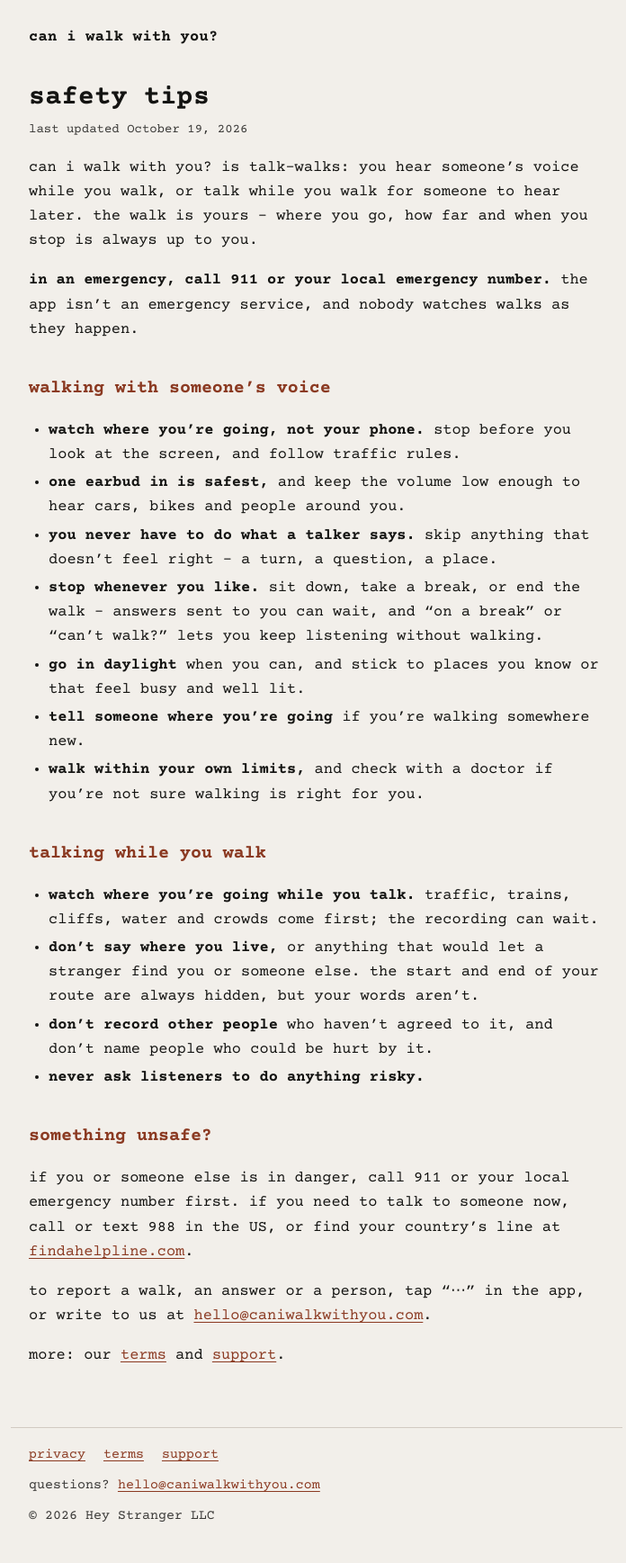
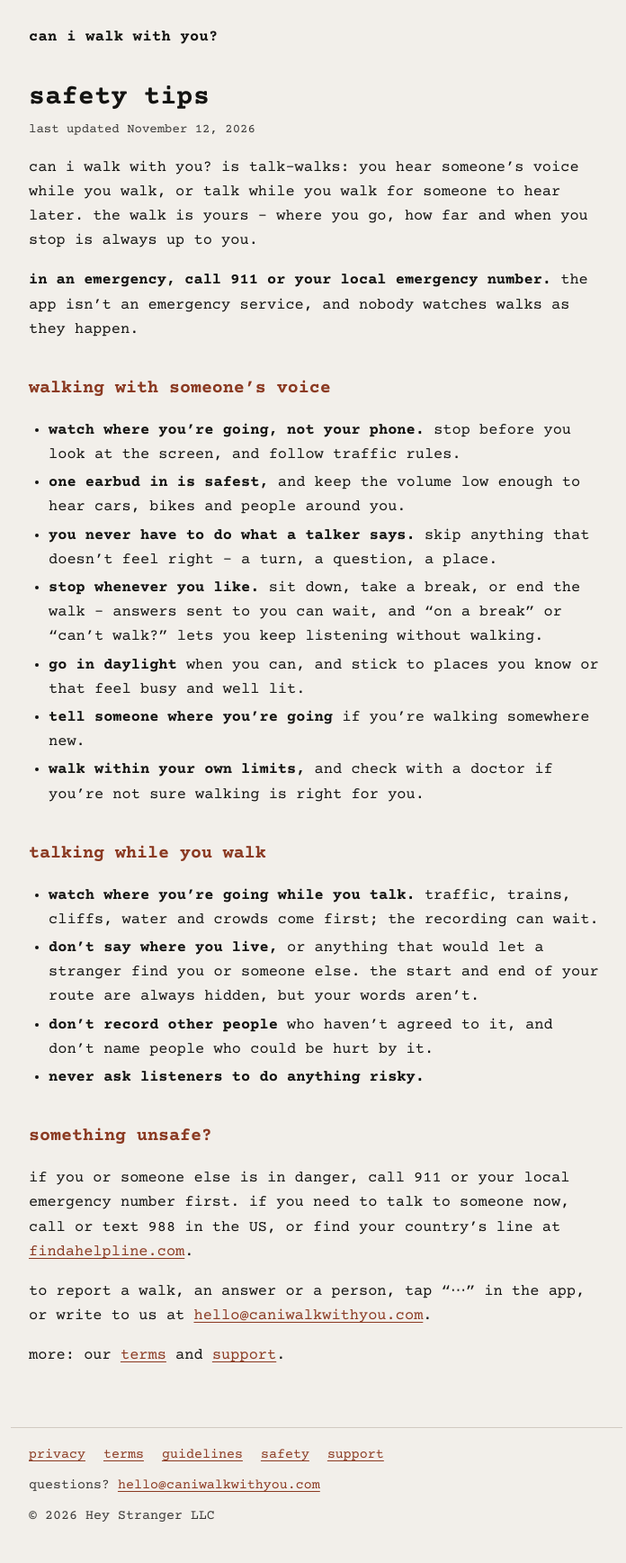
Before and after one commit to thorayaaa/caniwalkwithyou-site, a Jekyll site: the page built from safety.md, in a window 1280 px wide. Shown: the whole page at 90% size, without its empty margins (288-984 px from the left). Built offline with Jekyll 4.4.1, drawn with Linux system fonts in a browser that asks for light colours.

Commit message:
Home page and every page's footer for launch: the line is "walk with a stranger's voice in your ears." (was "the app where you walk a stranger's route." - the old route version), also the pages' default description; the footer links privacy, terms, guidelines, safety and support; minimum age 18 (was 13) and last updated November 12, 2026 in _config.yml. "coming soon to the App Store" stays until the app is approved. (ciwwy Batch CZ)
Co-Authored-By: Claude Opus 5.5 <noreply@anthropic.com>

```diff
--- a/_config.yml
+++ b/_config.yml
@@ -1,7 +1,7 @@
 # The site's settings. Change the contact email HERE - every page reads it.
 title: can i walk with you?
 contact_email: hello@caniwalkwithyou.com
-last_updated: October 19, 2026
+last_updated: November 12, 2026
 
 # The report email's "hide it now" / "un-hide it" pages send their button here
 # (the report-review Edge Function). Nothing else on the site uses it.
@@ -11,7 +11,7 @@ review_function: https://pencwliltbpwagjteugt.supabase.co/functions/v1/report-re
 # pages simply leave these out - nothing half-written ever shows.
 operator_name: "Hey Stranger LLC"
 operator_kind: "a California limited liability company"
-minimum_age: "13"
+minimum_age: "18"
 governing_law: "the State of California"
 
 # Plain pages, no plugins, nothing that tracks anyone.
--- a/_layouts/default.html
+++ b/_layouts/default.html
@@ -4,7 +4,7 @@
   <meta charset="utf-8">
   <meta name="viewport" content="width=device-width, initial-scale=1">
   <title>{% if page.title %}{{ page.title }} · {% endif %}{{ site.title }}</title>
-  <meta name="description" content="{{ page.description | default: 'the app where you walk a stranger’s route.' }}">
+  <meta name="description" content="{{ page.description | default: 'walk with a stranger’s voice in your ears.' }}">
   <link rel="icon" href="/assets/icon.png">
   <link rel="apple-touch-icon" href="/assets/icon.png">
   <link rel="stylesheet" href="/assets/style.css">
@@ -23,6 +23,8 @@
     <nav>
       <a href="/privacy/">privacy</a>
       <a href="/terms/">terms</a>
+      <a href="/guidelines/">guidelines</a>
+      <a href="/safety/">safety</a>
       <a href="/support/">support</a>
     </nav>
     <p>questions? <a href="mailto:{{ site.contact_email }}">{{ site.contact_email }}</a></p>
--- a/index.html
+++ b/index.html
@@ -4,5 +4,5 @@ kind: home
 ---
 <img src="/assets/icon.png" alt="the can i walk with you? app icon">
 <h1>can i walk with you?</h1>
-<p class="line">the app where you walk a stranger&rsquo;s route.</p>
+<p class="line">walk with a stranger&rsquo;s voice in your ears.</p>
 <p class="soon">coming soon to the App Store</p>
```
Also changed, not shown: README.md.
